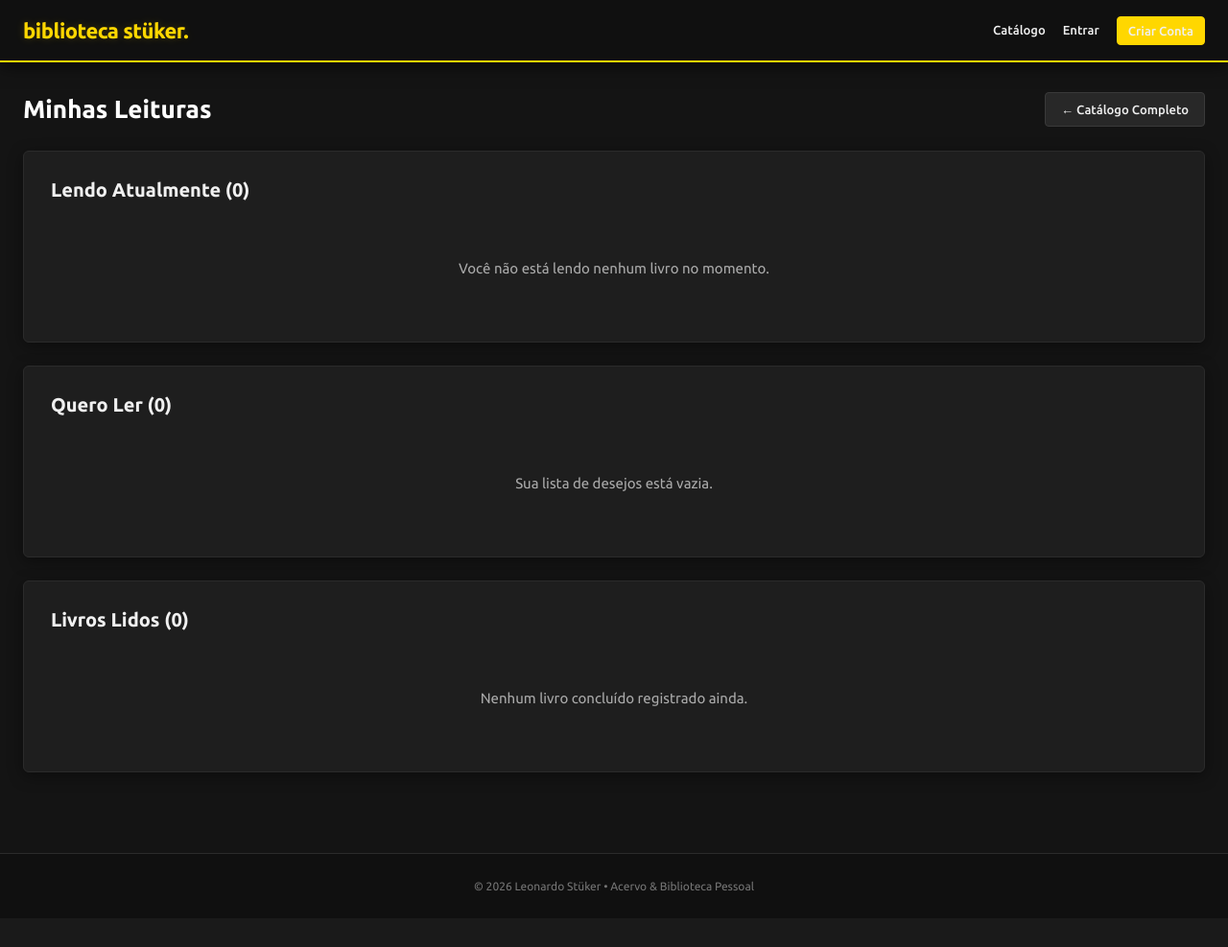
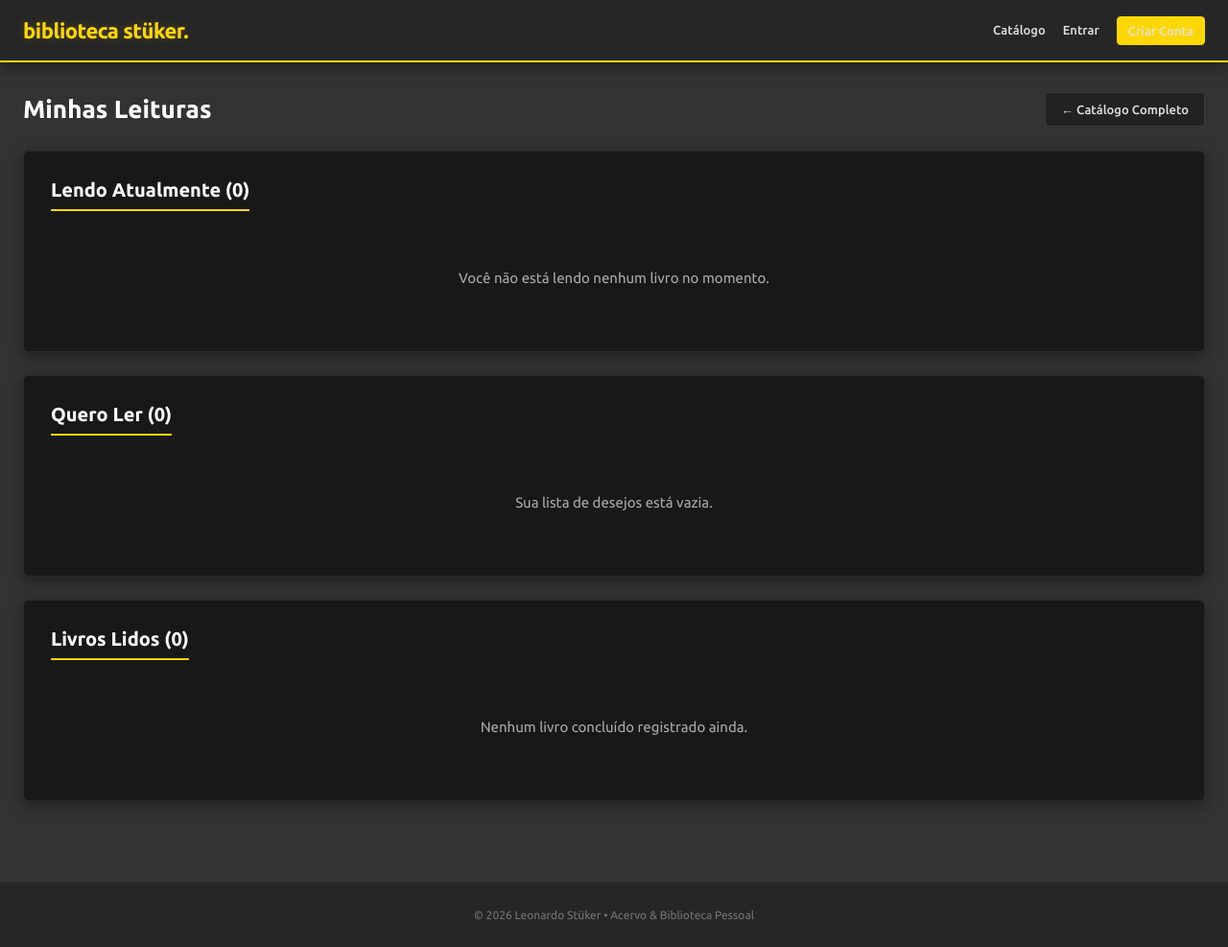
Before and after one commit to leostuker/biblioteca_stuker, a FastAPI app: template frontend/templates/minhas_leituras.html in a window 1280 px wide. Shown: the whole page at 96% size. Before the commit the page ends 928 px from the top, so only its background shows below. Run offline with FastAPI, Linux system fonts and the light colour scheme; the template is opened without the code that fills it, so the values that code supplies are empty; parts of the project's set-up code (start-up, migrations or seed data) failed here and were passed over.

Commit message:
feat: reestruturar interface para identidade autoral dark dourada e grid de capas

```diff
--- a/frontend/static/style.css
+++ b/frontend/static/style.css
@@ -1,16 +1,16 @@
 @import url('https://fonts.googleapis.com/css2?family=Ubuntu:ital,wght@0,400;0,500;0,700;1,400&display=swap');
 
 :root {
-	--bg-body: #141414;
-	--bg-header: #101010;
-	--bg-card: #1e1e1e;
-	--bg-card-alt: #242424;
+	--bg-body: #333333;
+	--bg-header: #262626;
+	--bg-card: #181818;
+	--bg-card-alt: #222222;
 	--bg-input: #181818;
 	--accent-gold: #FFD700;
 	--accent-gold-hover: #ffe033;
 	--accent-gold-soft: rgba(255, 215, 0, 0.15);
 	--accent-gold-glow: rgba(255, 215, 0, 0.25);
-	--text-primary: #f0f0f0;
+	--text-primary: #e0e0e0;
 	--text-secondary: #aaaaaa;
 	--text-muted: #757575;
 	--border-subtle: #2b2b2b;
@@ -63,7 +63,7 @@ a:hover {
 .topbar {
 	background-color: var(--bg-header);
 	border-bottom: 2px solid var(--accent-gold);
-	box-shadow: 0 4px 16px rgba(0, 0, 0, 0.6);
+	box-shadow: 0 4px 16px rgba(0, 0, 0, 0.4);
 	position: sticky;
 	top: 0;
 	z-index: 1000;
--- a/frontend/templates/admin_usuarios.html
+++ b/frontend/templates/admin_usuarios.html
@@ -5,12 +5,12 @@
 {% block content %}
 <div class="page-heading">
 	<h1>Gerenciamento de Usuários</h1>
-	<span class="badge badge-lendo">{{ usuarios|length }} cadastrados</span>
+	<span class="badge badge-primary">{{ usuarios|length }} cadastrados</span>
 </div>
 
 <div class="post-card">
 	{% if usuarios %}
-		<table class="table-tumblr">
+		<table class="table-custom">
 			<thead>
 				<tr>
 					<th>ID</th>
@@ -42,7 +42,7 @@
 								{% if usuario.id != u.id %}
 									<form action="/admin/usuarios/{{ u.id }}/perfil" method="post">
 										{% if u.is_admin %}
-											<button type="submit" class="btn btn-sm">Tornar Leitor</button>
+											<button type="submit" class="btn btn-secondary btn-sm">Tornar Leitor</button>
 										{% else %}
 											<button type="submit" class="btn btn-primary btn-sm">Tornar Admin</button>
 										{% endif %}
--- a/frontend/templates/base.html
+++ b/frontend/templates/base.html
@@ -8,7 +8,7 @@
 	<link rel="preconnect" href="https://fonts.googleapis.com">
 	<link rel="preconnect" href="https://fonts.gstatic.com" crossorigin>
 	<link href="https://fonts.googleapis.com/css2?family=Ubuntu:wght@400;500;700&display=swap" rel="stylesheet">
-	<link rel="stylesheet" href="/static/style.css">
+	<link rel="stylesheet" href="/static/style.css?v=2">
 </head>
 <body>
 	<header class="topbar">
--- a/frontend/templates/minhas_leituras.html
+++ b/frontend/templates/minhas_leituras.html
@@ -5,13 +5,13 @@
 {% block content %}
 <div class="page-heading">
 	<h1>Minhas Leituras</h1>
-	<a href="/" class="btn">&larr; Catálogo Completo</a>
+	<a href="/" class="btn btn-secondary">&larr; Catálogo Completo</a>
 </div>
 
 <div class="post-card">
-	<h2 class="post-title" style="font-size: 20px; margin-bottom: 14px;">Lendo Atualmente ({{ leituras.lendo|length }})</h2>
+	<h2 class="section-title">Lendo Atualmente ({{ leituras.lendo|length }})</h2>
 	{% if leituras.lendo %}
-		<table class="table-tumblr">
+		<table class="table-custom">
 			<thead>
 				<tr>
 					<th>Livro</th>
@@ -37,7 +37,7 @@
 									<option value="abandonado">Abandonar</option>
 									<option value="remover">Remover</option>
 								</select>
-								<button type="submit" class="btn btn-sm">OK</button>
+								<button type="submit" class="btn btn-sm btn-primary">OK</button>
 							</form>
 						</td>
 					</tr>
@@ -50,9 +50,9 @@
 </div>
 
 <div class="post-card">
-	<h2 class="post-title" style="font-size: 20px; margin-bottom: 14px;">Quero Ler ({{ leituras.quero_ler|length }})</h2>
+	<h2 class="section-title">Quero Ler ({{ leituras.quero_ler|length }})</h2>
 	{% if leituras.quero_ler %}
-		<table class="table-tumblr">
+		<table class="table-custom">
 			<thead>
 				<tr>
 					<th>Livro</th>
@@ -77,7 +77,7 @@
 									<option value="lido">Marcar como Lido</option>
 									<option value="remover">Remover</option>
 								</select>
-								<button type="submit" class="btn btn-sm">OK</button>
+								<button type="submit" class="btn btn-sm btn-primary">OK</button>
 							</form>
 						</td>
 					</tr>
@@ -90,9 +90,9 @@
 </div>
 
 <div class="post-card">
-	<h2 class="post-title" style="font-size: 20px; margin-bottom: 14px;">Livros Lidos ({{ leituras.lido|length }})</h2>
+	<h2 class="section-title">Livros Lidos ({{ leituras.lido|length }})</h2>
 	{% if leituras.lido %}
-		<table class="table-tumblr">
+		<table class="table-custom">
 			<thead>
 				<tr>
 					<th>Livro</th>
@@ -122,7 +122,7 @@
 							{% endif %}
 						</td>
 						<td>
-							<a href="/livros/{{ item.livro_id }}" class="btn btn-sm">Ver Obra</a>
+							<a href="/livros/{{ item.livro_id }}" class="btn btn-secondary btn-sm">Ver Obra</a>
 						</td>
 					</tr>
 				{% endfor %}
```
Also changed, not shown: frontend/templates/admin_emprestimos.html (+4 -4 lines), frontend/templates/admin_livro_form.html (+4 -4 lines), frontend/templates/catalogo.html (line endings or trailing spaces), frontend/templates/livro_detalhes.html (line endings or trailing spaces).
